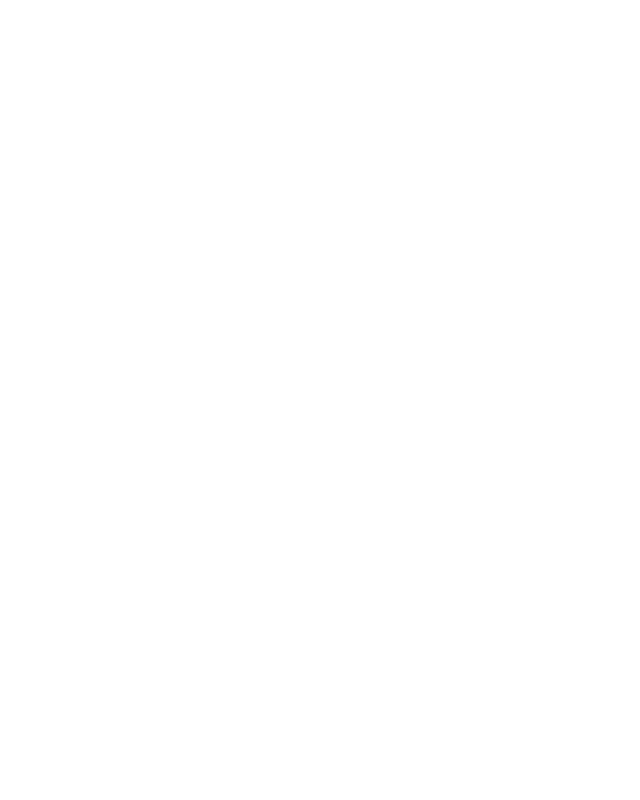
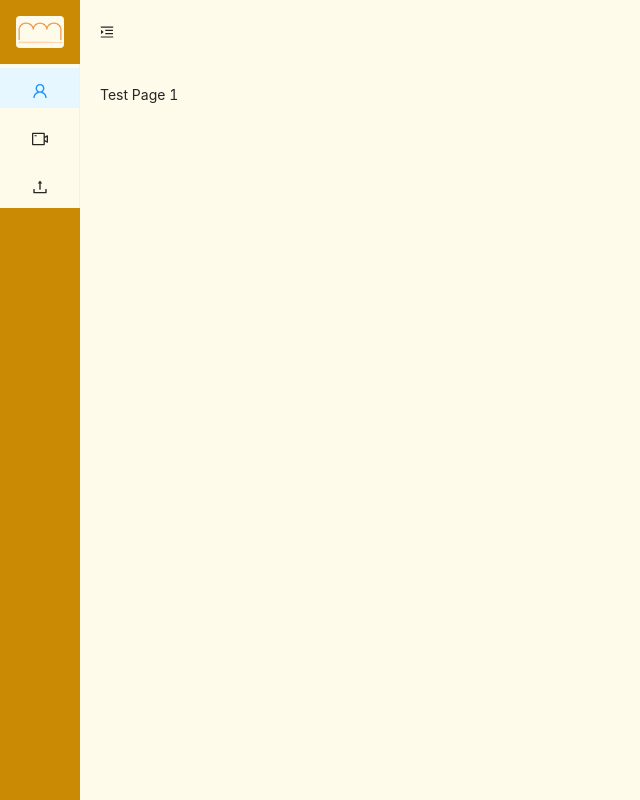
Before and after one commit to eager-beavers/client, a React (Vite) app: page /test1 in a window 1280 px wide. Before the commit this address had no page. Shown: the whole page, without its empty margins (0-640 px from the left). Built offline with nearby package versions, Linux system fonts and the light colour scheme.

Commit message:
feat: page routing test
- Nav 내부에서의 페이지 라우팅 테스트

```diff
--- a/src/App.tsx
+++ b/src/App.tsx
@@ -6,6 +6,10 @@ import HomePage from "./page/HomePage";
 import LoginPage from "./page/LoginPage";
 import {PageLayout} from "./component/common";
 
+import TestPage1 from "./page/TestPage1";
+import TestPage2 from "./page/TestPage2";
+import TestPage3 from "./page/TestPage3";
+
 //https://devalice.tistory.com/112
 const App = () => {
     //TODO: https://velog.io/@soryeongk/ReactRouterDomV6 (react-router-dom version 6에 대한 학습)
@@ -13,13 +17,12 @@ const App = () => {
 
     return (
         <Router>
-            {/*<Link to={"/"}>Home</Link>*/}
-            {/*<Link to={"/login"}>Login</Link>*/}
-            {/*<Link to={"/test"}>Test</Link>*/}
             <Routes>
                 <Route path={"/"} element={<PageLayout/>}>
                     <Route index element={<HomePage/>}/>
-                    <Route path={"/test"} element={<HomePage/>}/>
+                    <Route path={"/test1"} element={<TestPage1/>}/>
+                    <Route path={"/test2"} element={<TestPage2/>}/>
+                    <Route path={"/test3"} element={<TestPage3/>}/>
                 </Route>
 
                 {/*TODO: Local storage에 로그인 정보를 담은 Token이 없으면 Login Page로 이동하도록 Route를 작성해야함*/}
--- a/src/component/common/PageLayout.tsx
+++ b/src/component/common/PageLayout.tsx
@@ -1,14 +1,27 @@
 import React, {createElement, useState} from 'react';
-import {Outlet} from "react-router-dom";
-import {Layout} from "antd";
-import {MenuFoldOutlined, MenuUnfoldOutlined} from '@ant-design/icons';
+import {Outlet, To, useNavigate} from "react-router-dom";
+import {Layout, Menu} from "antd";
+import {
+    MenuFoldOutlined,
+    MenuUnfoldOutlined,
+    UploadOutlined,
+    UserOutlined,
+    VideoCameraOutlined,
+} from '@ant-design/icons';
 import logo from "../../image/logo.png";
+import {useLocation} from "react-router";
 
 const {Header, Footer, Sider, Content} = Layout;
 
 const PageLayout = () => {
 
+    const navigate = useNavigate();
+    const {pathname} = useLocation();
     const [collapsed, setCollapsed] = useState(true);
+
+    const onChangePage = (e: { key: To; }) => {
+        navigate(e.key);
+    }
 
     return (
         <Layout className={"h-full"}>
@@ -23,6 +36,31 @@ const PageLayout = () => {
                             className={`transition-opacity duration-1000 linear ${collapsed ? "opacity-0" : "opacity-100"}`}>Drum bbang!</span>
                     </div>
                 </div>
+
+                <Menu
+                    className={"bg-amber-50"}
+                    mode="inline"
+                    defaultSelectedKeys={[pathname]}
+                    onClick={onChangePage}
+                    items={[
+                        {
+                            key: '/test1',
+                            icon: <UserOutlined/>,
+                            label: 'nav 1',
+                        },
+                        {
+                            key: '/test2',
+                            icon: <VideoCameraOutlined/>,
+                            label: 'nav 2',
+                        },
+                        {
+                            key: '/test3',
+                            icon: <UploadOutlined/>,
+                            label: 'nav 3',
+                        },
+                    ]}
+                />
+
             </Sider>
             <Layout>
                 <Header className={"bg-amber-50 pl-5 pr-5"}>
--- /dev/null
+++ b/src/page/TestPage1.tsx
@@ -0,0 +1,10 @@
+import React from 'react';
+
+//FIXME: Test Page --> 실제 사용할 페이지로 네이밍하고 교체하기
+const TestPage1 = () => {
+    return (
+        <div>Test Page 1</div>
+    )
+};
+
+export default TestPage1;
--- /dev/null
+++ b/src/page/TestPage2.tsx
@@ -0,0 +1,10 @@
+import React from 'react';
+
+//FIXME: Test Page --> 실제 사용할 페이지로 네이밍하고 교체하기
+const TestPage2 = () => {
+    return (
+        <div>Test Page 2</div>
+    )
+};
+
+export default TestPage2;
--- /dev/null
+++ b/src/page/TestPage3.tsx
@@ -0,0 +1,10 @@
+import React from 'react';
+
+//FIXME: Test Page --> 실제 사용할 페이지로 네이밍하고 교체하기
+const TestPage3 = () => {
+    return (
+        <div>Test Page 3</div>
+    )
+};
+
+export default TestPage3;
```
